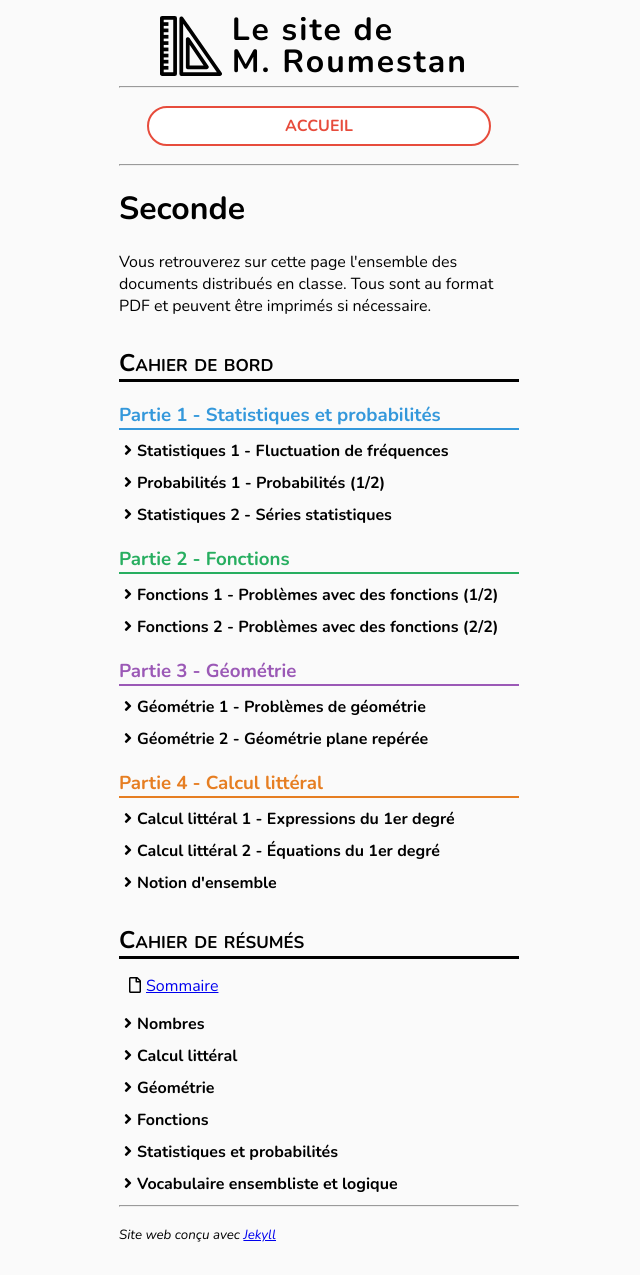
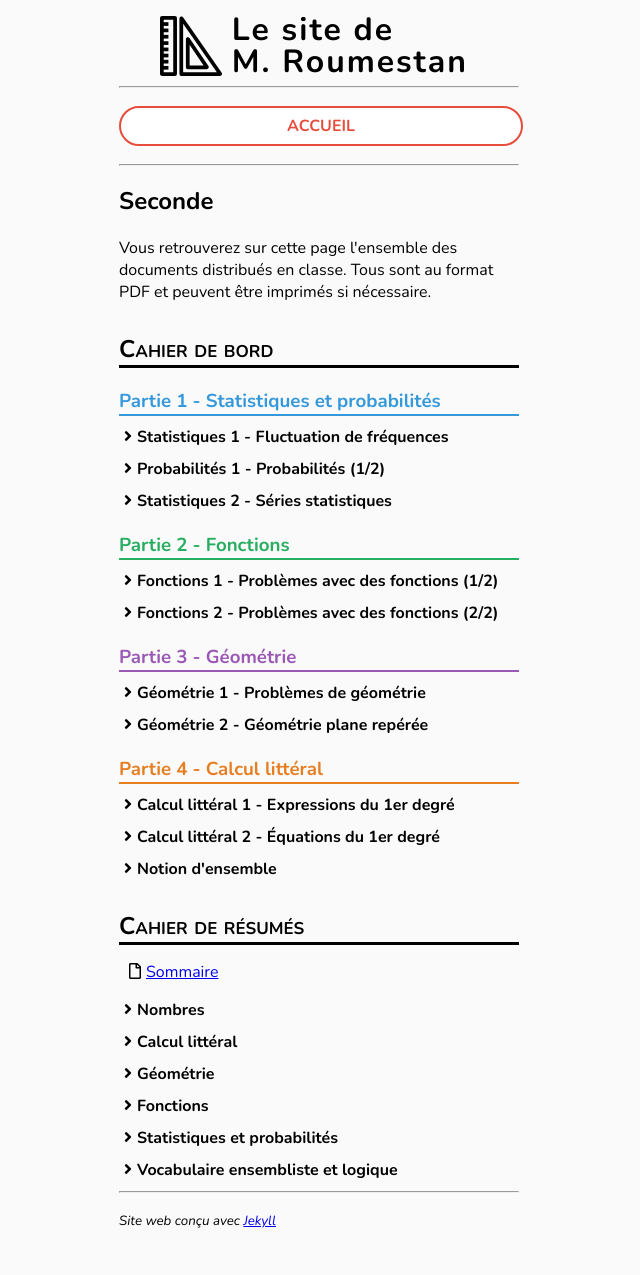
Before and after one commit to roumesta/roumestan.github.io, a Jekyll site: the page built from seconde.html, in a window 1280 px wide. Shown: the whole page, without its empty margins (321-961 px from the left). Built offline with Jekyll 4.4.1, drawn with Linux system fonts in a browser that asks for light colours.

Commit message:
Design update

```diff
--- a/_includes/header.html
+++ b/_includes/header.html
@@ -4,7 +4,6 @@
         <a href='{{ site.url }}/'>Le site de <br> M. Roumestan</a>
     </h1>
 </header>
-
 
 <hr>
 {% if page.url == "/" %}
--- a/_layouts/default.html
+++ b/_layouts/default.html
@@ -23,7 +23,7 @@
 <body>
     {% include header.html %}
     {% if page.title %}
-    <h1>{{ page.title }}</h1>
+    <h2>{{ page.title }}</h2>
     {% endif %}
     {{ content }}
     <hr>
--- a/assets/css/styles.css
+++ b/assets/css/styles.css
@@ -22,6 +22,11 @@
     line-height: 1;
 }
 
+header a {
+    color: inherit;
+    text-decoration: none;
+}
+
 nav {
     display: flex;
     flex-direction: column;
@@ -29,24 +34,20 @@
 }
 
 nav a {
-    background: #fff;
+    width: 100%;
+    margin: 10px auto;
     border: 2px solid #000;
     border-radius: 20px;
-    color: #000;
-    display: block;
+    background: #fff;
     height: 36px;
     line-height: 36px;
-    margin: 10px auto;
-    padding: 0 10px;
     text-align: center;
     text-transform: uppercase;
     text-decoration: none;
-    width: 80%;
     font-weight: bold;
 }
 
 nav a:hover {
-    background-color: lightgray;
     cursor: pointer;
 }
 
@@ -100,15 +101,6 @@
     color: #fff;
 }
 
-nav a.current {
-    background-color: #e74c3c;  /* Set the background color for the current page */
-}
-
-h1 a {
-    color: inherit;
-    text-decoration: none;
-}
-
 h2 + .date {
     margin-top: -1em;
     font-style: italic;
@@ -133,7 +125,7 @@
 }
 
 h4.toggle::before {
-    content: "\f105"; /* Unicode for right-pointing triangle */
+    content: "\f105";
     font-family: "Font Awesome 5 Free";
     display: inline-block;
     margin-right: 5px;
@@ -166,3 +158,10 @@
     font-family: 'Font Awesome 5 Free';
     margin-right: 5px;
 }
+
+h2.underline {
+    margin-top: 30px;
+    margin-bottom: 0px;
+    border-bottom: 3px solid;
+    font-variant: small-caps;
+}
--- a/seconde.html
+++ b/seconde.html
@@ -4,12 +4,7 @@
 ---
 
 <style>
-  h2{
-    margin-top: 30px;
-    margin-bottom: 0px;
-    border-bottom: 3px solid;
-    font-variant: small-caps;
-  }
+
 
   li{
     margin-bottom: 5px;
@@ -18,7 +13,7 @@
 
 <p>Vous retrouverez sur cette page l'ensemble des documents distribués en classe. Tous sont au format PDF et peuvent être imprimés si nécessaire.</p>
 
-<h2>Cahier de bord</h2>
+<h2 class="underline">Cahier de bord</h2>
 
 {% for part in site.data.seconde_docs %}
     <h3 class= "parties-secondes" style="color:#{{ part.color }}">{{ part.title }}</h3>
@@ -32,7 +27,7 @@
     {% endfor %}
 {% endfor %}
 
-<h2>Cahier de résumés</h2>
+<h2 class="underline">Cahier de résumés</h2>
 
 <ul class="documents">
 <li><a href="{{ site.url }}/documents/resume_sommaire.pdf" target="_blank">Sommaire</a></li>
```
Also changed, not shown: assets/images/paper.png (added).
